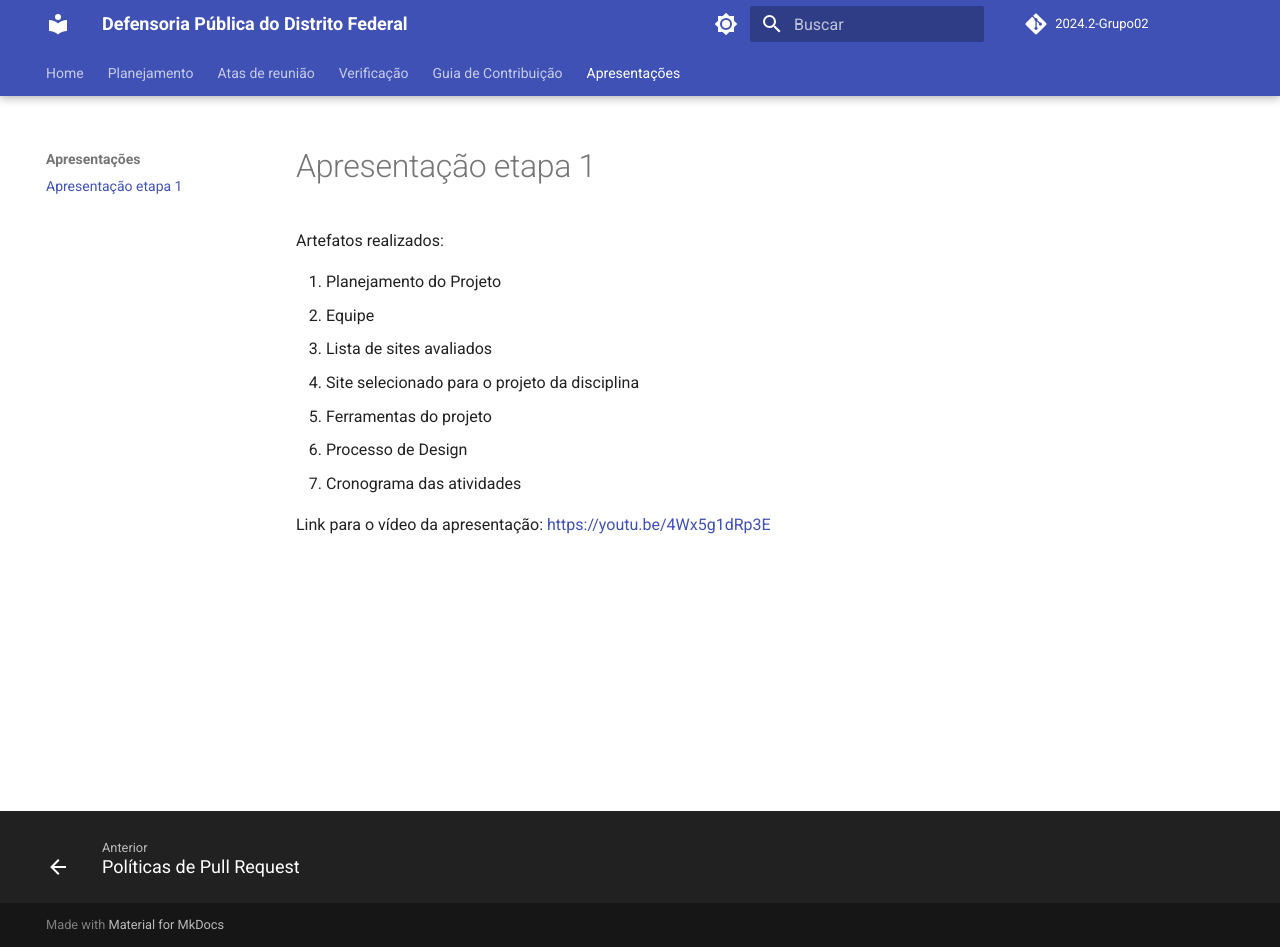
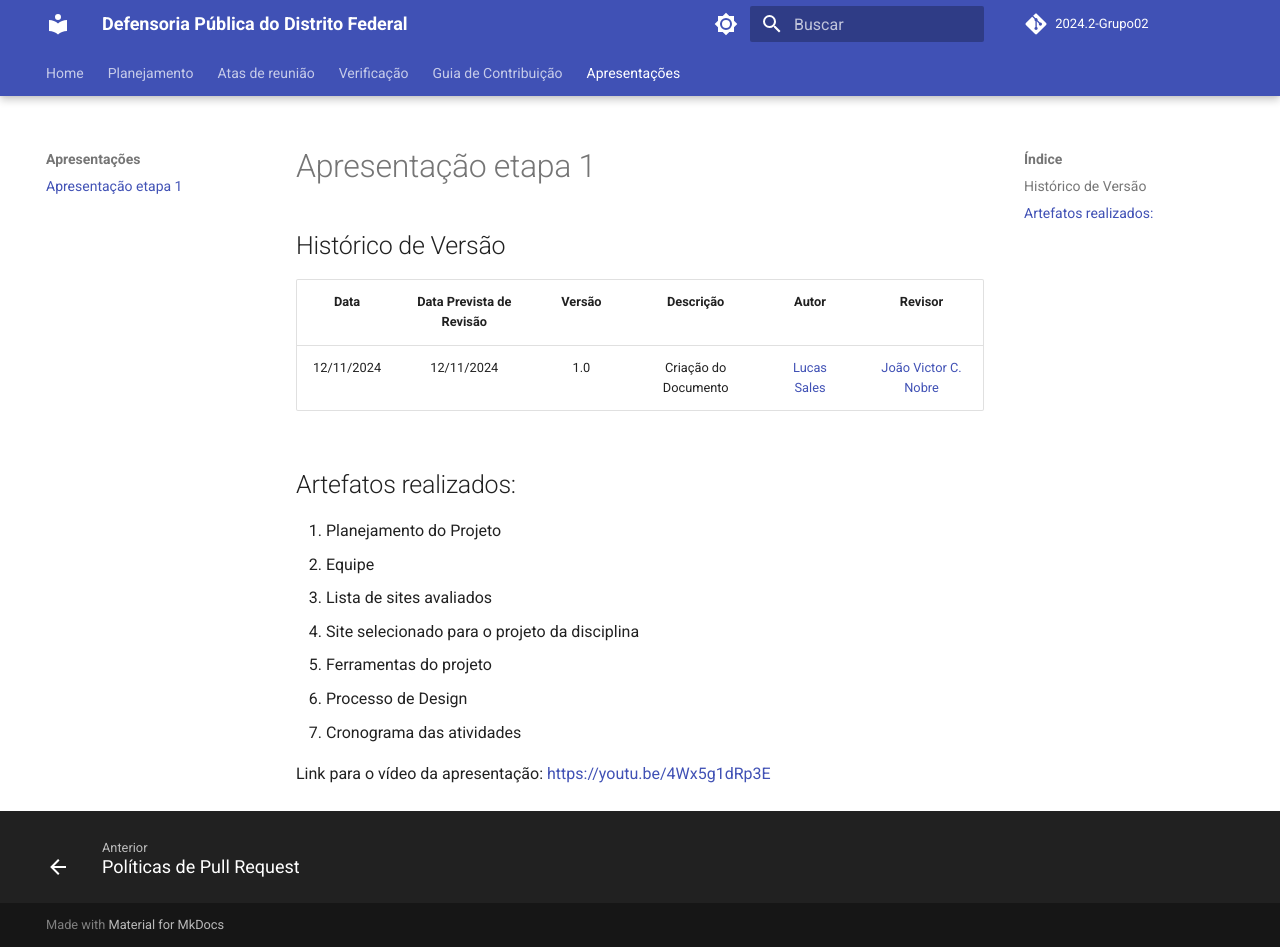
Before and after one commit to Interacao-Humano-Computador/2024.2-Grupo02, an MkDocs documentation site: the page built from docs/Apresentacoes/apresentacao1.md, in a window 1280 px wide and 947 px high. Built offline with MkDocs 1.6.1 and Material for MkDocs 9.7.7, drawn with Linux system fonts in a browser that asks for light colours; comment, search, counter and statistics services are not loaded.

Commit message:
adding version history

```diff
--- a/docs/Apresentacoes/apresentacao1.md
+++ b/docs/Apresentacoes/apresentacao1.md
@@ -1,4 +1,10 @@
-Artefatos realizados:
+## Histórico de Versão
+|    Data    | Data Prevista de Revisão | Versão |      Descrição       |                    Autor                    |                     Revisor                      |
+| :--------: | :----------------------: | :----: | :------------------: | :-----------------------------------------: | :----------------------------------------------: |
+| 12/11/2024 |        12/11/2024        |  1.0   | Criação do Documento | [Lucas Sales](https://github.com/Lux-Sales) | [João Victor C. Nobre](https://github.com/Gam13) |
+
+
+##Artefatos realizados:
 
 <ol>
 <li>Planejamento do Projeto</li>
```
